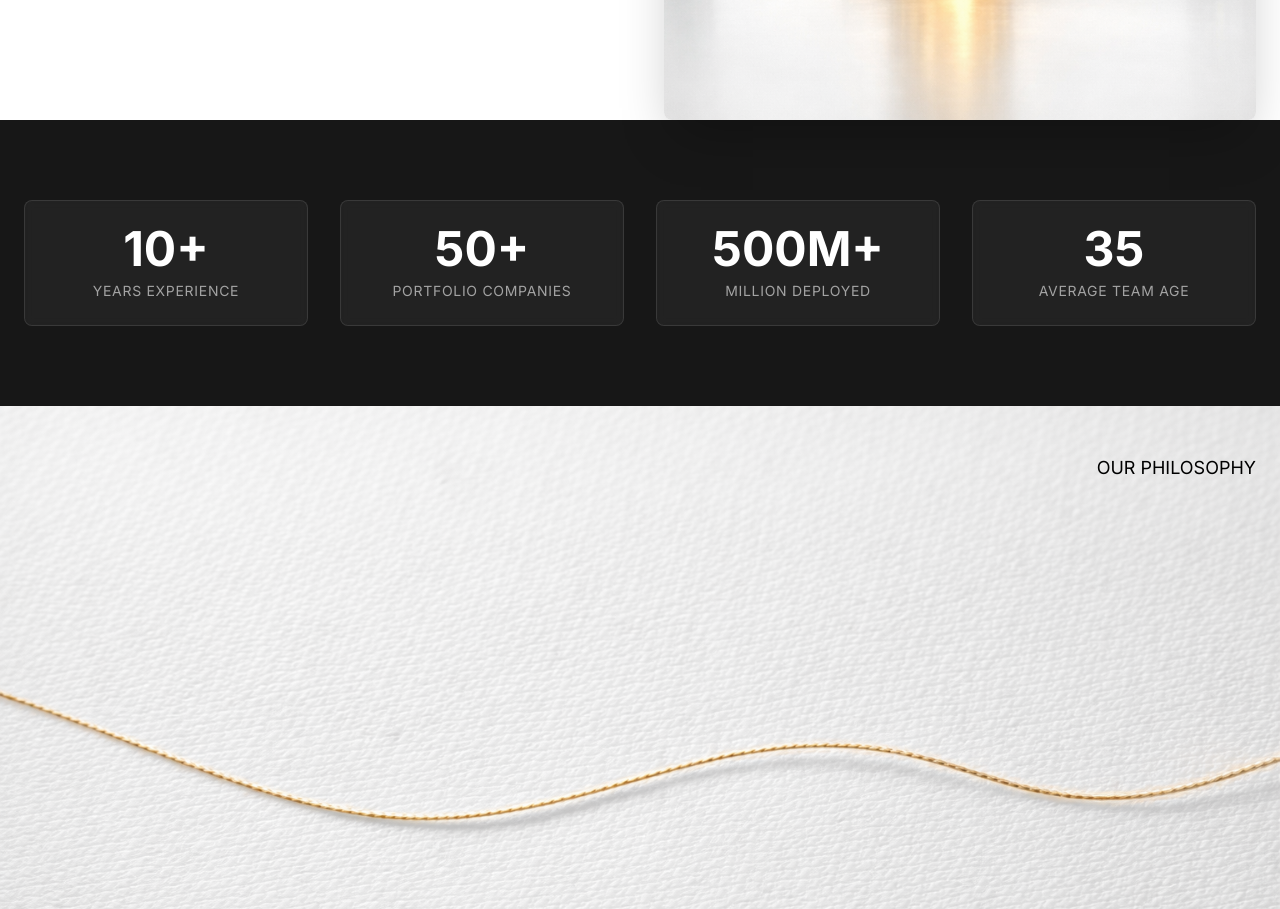
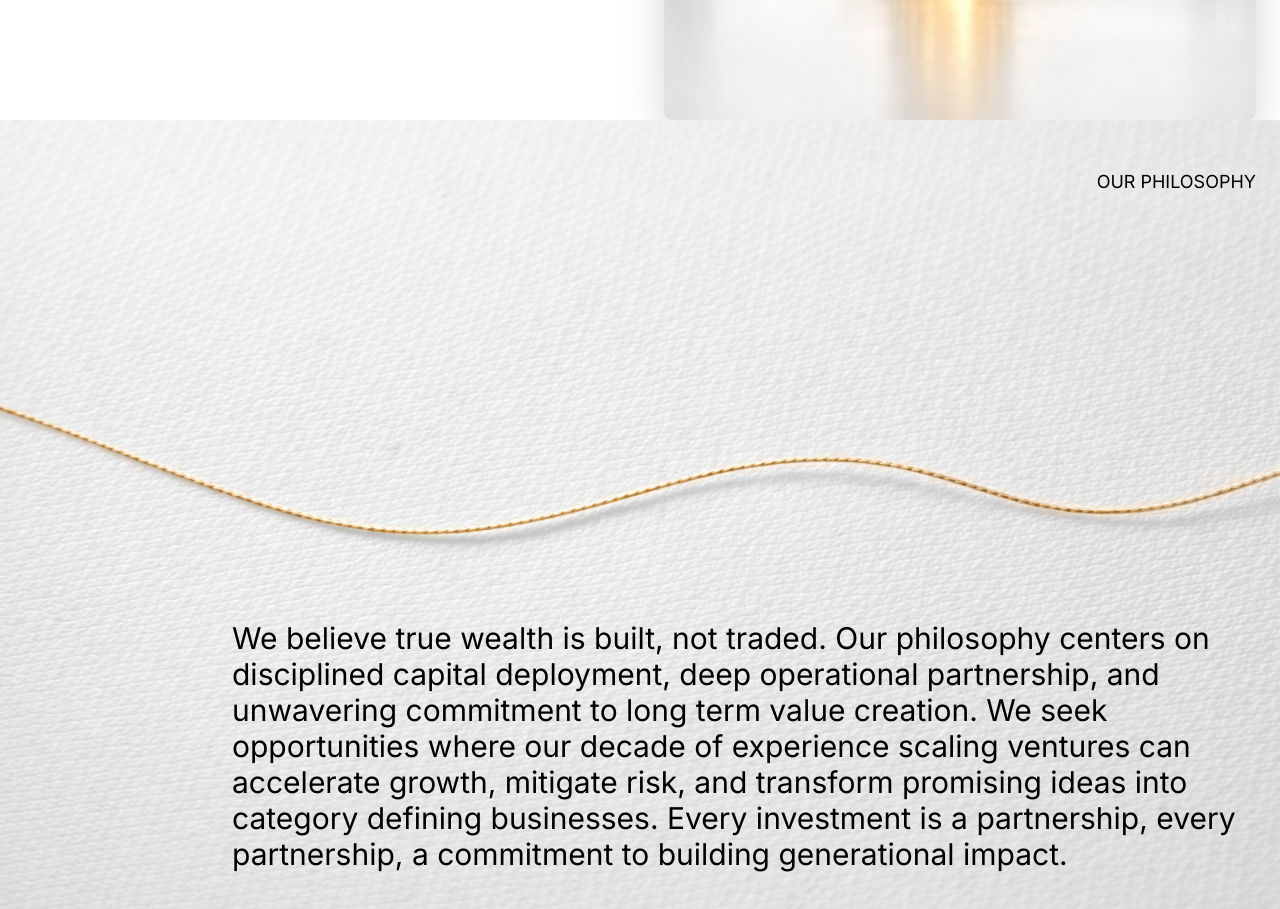
Before and after one commit to KristaSaliba/Website_DC, a Next.js app: page / in a window 1280 px wide. Shown: the part 1480-2389 px from the top of the page. Built offline with nearby package versions, Linux system fonts and the light colour scheme.

Commit message:
Remove stats section from homepage

```diff
--- a/app/page.tsx
+++ b/app/page.tsx
@@ -2,14 +2,12 @@ import Hero from "@/components/hero"
 import Featured from "@/components/featured"
 import Promo from "@/components/promo"
 import Footer from "@/components/footer"
-import Stats from "@/components/stats"
 
 export default function Home() {
   return (
     <main>
       <Hero />
       <Featured />
-      <Stats />
       <Promo />
       <Footer />
     </main>
--- a/components/stats.tsx
+++ /dev/null
@@ -1,82 +0,0 @@
-"use client"
-
-import { motion, useInView } from "framer-motion"
-import { useEffect, useRef, useState } from "react"
-
-const stats = [
-  { value: 10, label: "Years Experience", suffix: "+" },
-  { value: 50, label: "Portfolio Companies", suffix: "+" },
-  { value: 500, label: "Million Deployed", suffix: "M+" },
-  { value: 35, label: "Average Team Age", suffix: "" },
-]
-
-function AnimatedCounter({ value, suffix }: { value: number; suffix: string }) {
-  const [count, setCount] = useState(0)
-  const ref = useRef(null)
-  const isInView = useInView(ref, { once: true })
-
-  useEffect(() => {
-    if (isInView) {
-      let start = 0
-      const end = value
-      const duration = 2000
-      const incrementTime = duration / end
-
-      const timer = setInterval(() => {
-        start += 1
-        setCount(start)
-        if (start >= end) {
-          clearInterval(timer)
-        }
-      }, incrementTime)
-
-      return () => clearInterval(timer)
-    }
-  }, [isInView, value])
-
-  return (
-    <span ref={ref}>
-      {count}{suffix}
-    </span>
-  )
-}
-
-export default function Stats() {
-  return (
-    <motion.section
-      initial={{ opacity: 0 }}
-      whileInView={{ opacity: 1 }}
-      viewport={{ once: true, margin: "-100px" }}
-      transition={{ duration: 0.8 }}
-      className="py-20 px-6 bg-neutral-900"
-    >
-      <div className="max-w-7xl mx-auto">
-        <div className="grid grid-cols-2 md:grid-cols-4 gap-8">
-          {stats.map((stat, index) => (
-            <motion.div
-              key={stat.label}
-              initial={{ opacity: 0, y: 30 }}
-              whileInView={{ opacity: 1, y: 0 }}
-              viewport={{ once: true }}
-              transition={{ delay: index * 0.1, duration: 0.6 }}
-              className="text-center"
-            >
-              <motion.div
-                whileHover={{ scale: 1.05 }}
-                transition={{ duration: 0.3 }}
-                className="bg-white/5 backdrop-blur-sm rounded-lg p-6 border border-white/10"
-              >
-                <h3 className="text-4xl md:text-5xl font-bold text-white mb-2">
-                  <AnimatedCounter value={stat.value} suffix={stat.suffix} />
-                </h3>
-                <p className="text-neutral-400 text-sm uppercase tracking-wider">
-                  {stat.label}
-                </p>
-              </motion.div>
-            </motion.div>
-          ))}
-        </div>
-      </div>
-    </motion.section>
-  )
-}
```
